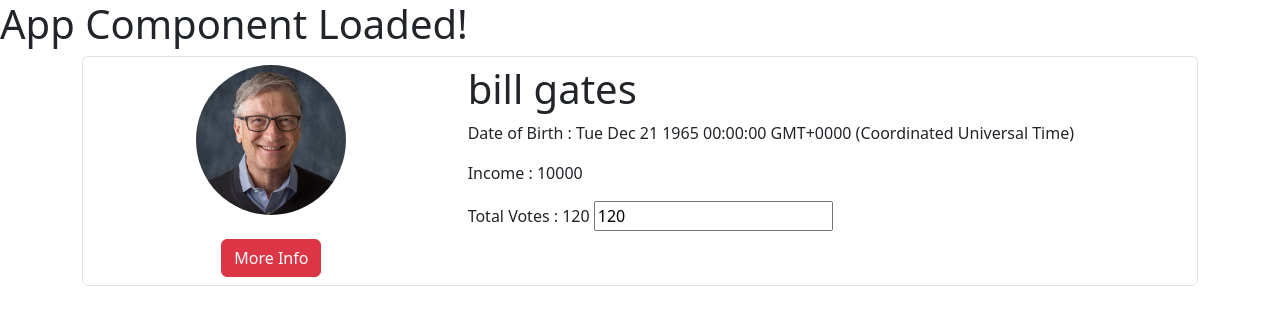
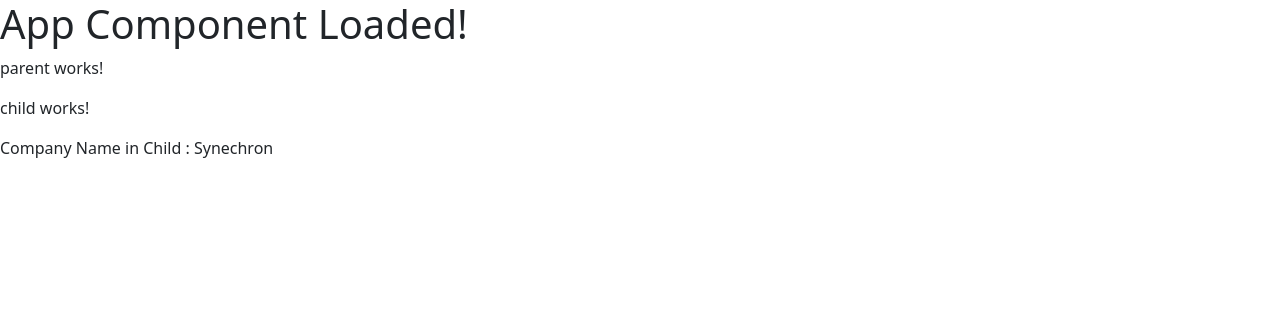
Before and after one commit to synergy2411/nov-23-syne, an Angular app in the folder first-app/: page / in a window 1280 px wide. Shown: the top 324 px of the page. Built offline with nearby package versions, Linux system fonts and the light colour scheme.

Commit message:
parent to child

```diff
--- a/first-app/src/app/app.component.html
+++ b/first-app/src/app/app.component.html
@@ -1,3 +1,5 @@
 <h1>App Component Loaded!</h1>
 
-<app-users></app-users>
+<app-parent></app-parent>
+
+<!-- <app-users></app-users> -->
--- a/first-app/src/app/app.module.ts
+++ b/first-app/src/app/app.module.ts
@@ -4,12 +4,16 @@ import { FormsModule } from '@angular/forms';
 
 import { AppComponent } from './app.component';
 import { UsersComponent } from './components/users/users.component';
+import { ParentComponent } from './components/demo/parent/parent.component';
+import { ChildComponent } from './components/demo/child/child.component';
 
 @NgModule({
   declarations: [
     // Components | Directives | Pipes
     AppComponent,
     UsersComponent,
+    ParentComponent,
+    ChildComponent,
   ],
   imports: [
     // Modules - Built-in | Custom Modules
--- /dev/null
+++ b/first-app/src/app/components/demo/child/child.component.html
@@ -0,0 +1,2 @@
+<p>child works!</p>
+<p>Company Name in Child : {{ company }}</p>
--- /dev/null
+++ b/first-app/src/app/components/demo/parent/parent.component.html
@@ -0,0 +1,3 @@
+<p>parent works!</p>
+
+<app-child [company]="companyName"></app-child>
--- /dev/null
+++ b/first-app/src/app/components/demo/parent/parent.component.ts
@@ -0,0 +1,10 @@
+import { Component } from '@angular/core';
+
+@Component({
+  selector: 'app-parent',
+  templateUrl: './parent.component.html',
+  styleUrls: ['./parent.component.css'],
+})
+export class ParentComponent {
+  companyName = 'Synechron';
+}
--- a/first-app/src/app/components/users/users.component.html
+++ b/first-app/src/app/components/users/users.component.html
@@ -9,7 +9,7 @@
             class="img-fluid rounded-circle"
           />
           <br />
-          <button class="btn btn-danger mt-4" (click)="onMoreInfo(user)">
+          <button class="btn btn-danger mt-2" (click)="onMoreInfo(user)">
             More Info
           </button>
         </div>
```
Also changed, not shown: first-app/src/app/components/demo/child/child.component.ts (added, +10 -0 lines), first-app/src/app/components/demo/child/child.component.css (added), first-app/src/app/components/demo/parent/parent.component.css (added), 2 other files (tests, documents, lock files or other folders).
